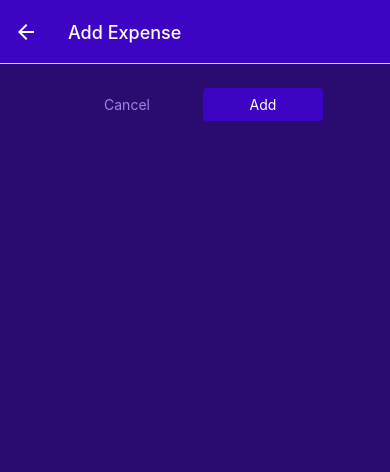
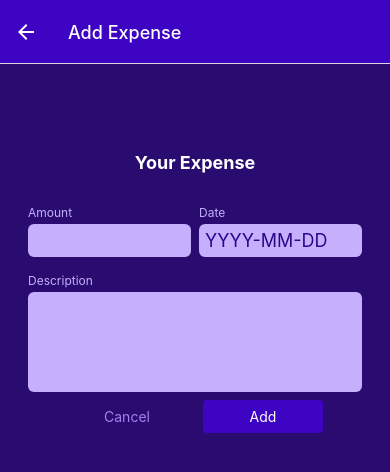
Before and after one commit to ducthuan1595/Expense-tracker-app-react-native, a React Native app: screen /ManageExpense in a window 390 px wide. Shown: the top 472 px of the page. Built offline with nearby package versions, Linux system fonts and the light colour scheme.

Commit message:
handle form

```diff
--- /dev/null
+++ b/components/ExpenseForm.js
@@ -0,0 +1,92 @@
+import React, { useState } from "react";
+import { StyleSheet, View, Text } from "react-native";
+import PrimaryInput from "./ui/PrimaryInput";
+
+const ExpenseForm = ({ setExpenses, expenses }) => {
+  const handleAmount = (e) => {
+    setExpenses((state) => {
+      return {
+        ...state,
+        amount: +e,
+      };
+    });
+  };
+  const handleDate = (e) => {
+    console.log(e);
+    setExpenses((state) => {
+      return {
+        ...state,
+        date: new Date(e),
+      };
+    });
+  };
+  const handleDesc = (e) => {
+    setExpenses((state) => {
+      return {
+        ...state,
+        desc: e,
+      };
+    });
+  };
+
+  return (
+    <View style={styles.form}>
+      <Text style={styles.title}>Your Expense</Text>
+      <View style={styles.inputRow}>
+        <PrimaryInput
+          label={"Amount"}
+          textInputConfig={{
+            keyboardType: "decimal-pad",
+            onChangeText: handleAmount,
+          }}
+          style={styles.rowInput}
+          value={expenses.amount}
+        />
+        <PrimaryInput
+          label={"Date"}
+          textInputConfig={{
+            // keyboardType: "decimal-pad",
+            onChangeText: handleDate,
+            placeholder: "YYYY-MM-DD",
+            maxLength: 10,
+          }}
+          style={styles.rowInput}
+          value={expenses.date}
+        />
+      </View>
+      <PrimaryInput
+        label={"Description"}
+        textInputConfig={{
+          onChangeText: handleDesc,
+          multiline: true,
+          autoCorrect: false,
+          autoCapitalize: "none",
+          // numberOfLines: 4,
+        }}
+        value={expenses.desc}
+      />
+    </View>
+  );
+};
+
+export default ExpenseForm;
+
+const styles = StyleSheet.create({
+  inputRow: {
+    flexDirection: "row",
+    justifyContent: "space-between",
+  },
+  rowInput: {
+    flex: 1,
+  },
+  form: {
+    marginTop: 40,
+  },
+  title: {
+    fontSize: 18,
+    fontWeight: "bold",
+    color: "white",
+    textAlign: "center",
+    marginVertical: 24,
+  },
+});
--- a/components/expenses/ExpenseItem.js
+++ b/components/expenses/ExpenseItem.js
@@ -23,7 +23,7 @@ const ExpenseItem = ({ desc, amount, date, id }) => {
           <Text style={styles.textBase}>{getFormatDate(date)}</Text>
         </View>
         <View style={styles.priceContainer}>
-          <Text style={styles.amount}>${amount.toFixed(2)}</Text>
+          <Text style={styles.amount}>${+amount.toFixed(2)}</Text>
         </View>
       </View>
     </Pressable>
--- a/components/expenses/ExpenseSummary.js
+++ b/components/expenses/ExpenseSummary.js
@@ -3,7 +3,7 @@ import { View, Text, StyleSheet } from "react-native";
 import { GlobalStyles } from "../../constants/styles";
 
 const ExpenseSummary = ({ periodName, expenses }) => {
-  const expensesSum = expenses.reduce((a, b) => a + b.amount, 0);
+  const expensesSum = expenses.reduce((a, b) => a + +b.amount, 0);
   return (
     <View style={styles.container}>
       <Text style={styles.period}>{periodName}</Text>
--- /dev/null
+++ b/components/ui/PrimaryInput.js
@@ -0,0 +1,42 @@
+import React from "react";
+import { StyleSheet, Text, TextInput, View } from "react-native";
+import { GlobalStyles } from "../../constants/styles";
+
+const PrimaryInput = ({ label, textInputConfig, style, value }) => {
+  let inputStyes = [styles.input];
+  if (textInputConfig && textInputConfig.multiline) {
+    inputStyes.push(styles.inputMultiline);
+  }
+  return (
+    <View style={[styles.inputContainer, style]}>
+      <Text style={styles.label}>{label}</Text>
+      <TextInput {...textInputConfig} style={inputStyes} value={value} />
+    </View>
+  );
+};
+
+export default PrimaryInput;
+
+const styles = StyleSheet.create({
+  inputContainer: {
+    marginHorizontal: 4,
+    marginVertical: 8,
+    // flex: 1,
+  },
+  label: {
+    fontSize: 12,
+    color: GlobalStyles.colors.primary100,
+    marginBottom: 4,
+  },
+  input: {
+    backgroundColor: GlobalStyles.colors.primary100,
+    padding: 6,
+    borderRadius: 6,
+    fontSize: 18,
+    color: GlobalStyles.colors.primary700,
+  },
+  inputMultiline: {
+    minHeight: 100,
+    textAlignVertical: "top",
+  },
+});
--- a/screens/ManageExpense.js
+++ b/screens/ManageExpense.js
@@ -1,15 +1,35 @@
-import React, { useLayoutEffect } from "react";
-import { StyleSheet, Text, View } from "react-native";
+import React, { useLayoutEffect, useState } from "react";
+import { StyleSheet, Alert, TextInput, View } from "react-native";
 import IconButton from "../components/ui/IconButton";
 import { GlobalStyles } from "../constants/styles";
 import PrimaryButton from "../components/ui/PrimaryButton";
 import { ExpenseStore } from "../store/context";
+import ExpenseForm from "../components/ExpenseForm";
 
 const ManageExpense = ({ route, navigation }) => {
   const expenseId = route.params?.expenseId;
   const isEditing = !!expenseId;
+  const [expensesInput, setExpenses] = useState({
+    amount: "",
+    date: "",
+    desc: "",
+  });
 
-  const { addExpense, deleteExpense, updateExpense } = ExpenseStore();
+  const { addExpense, deleteExpense, updateExpense, expenses } = ExpenseStore();
+
+  useLayoutEffect(() => {
+    if (isEditing && expenseId) {
+      const updateItem = expenses.find((e) => e.id === expenseId);
+      setExpenses((state) => {
+        return {
+          ...state,
+          amount: updateItem.amount.toString(),
+          date: updateItem.date.toISOString().slice(0, 10),
+          desc: updateItem.desc,
+        };
+      });
+    }
+  }, [navigation, isEditing]);
 
   useLayoutEffect(() => {
     navigation.setOptions({
@@ -25,24 +45,28 @@ const ManageExpense = ({ route, navigation }) => {
     navigation.goBack();
   };
   const handleConfirm = () => {
-    if (isEditing) {
-      updateExpense(expenseId, {
-        desc: "A mouse",
-        amount: 11.99,
-        date: new Date("2023-10-9"),
-      });
+    const amountIsValid =
+      !isNaN(expensesInput.amount) && +expensesInput.amount > 0;
+    const dateIsValid = expensesInput.date.toString() !== "Invalid Date";
+    const descIsValid = expensesInput.desc.trim().length > 3;
+    if (amountIsValid && dateIsValid && descIsValid) {
+      if (isEditing) {
+        updateExpense(expenseId, {
+          ...expensesInput,
+          date: new Date(expensesInput.date),
+        });
+      } else {
+        addExpense(expensesInput);
+      }
+      navigation.goBack();
     } else {
-      addExpense({
-        desc: "A house",
-        amount: 11.99,
-        date: new Date("2023-10-9"),
-      });
+      Alert.alert("Invalid input!", "Please check your input values");
     }
-    navigation.goBack();
   };
 
   return (
     <View style={styles.container}>
+      <ExpenseForm setExpenses={setExpenses} expenses={expensesInput} />
       <View style={styles.buttons}>
         <PrimaryButton
           style={styles.button}
```
